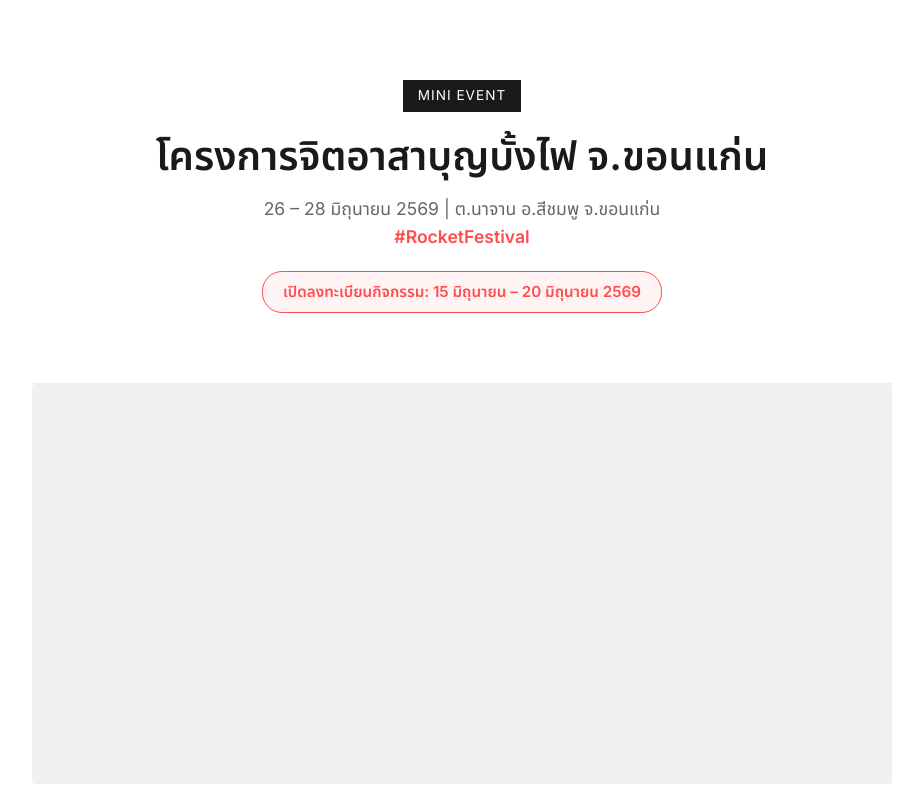
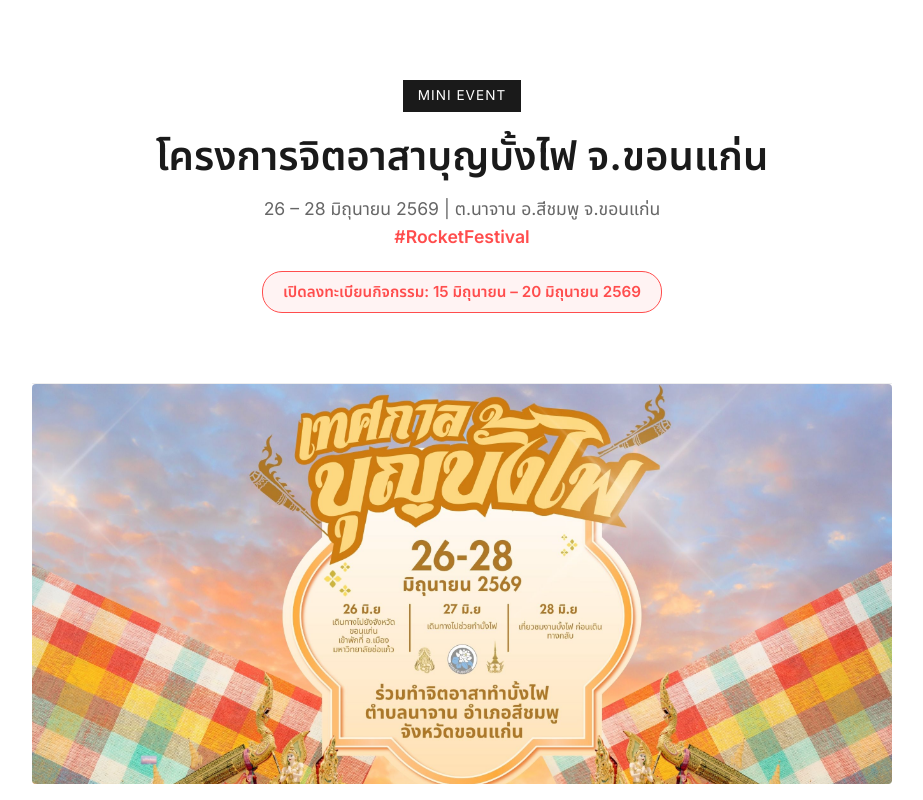
Before and after one commit to bbengcanthr-coder/BCUXSSUXCKU, a plain HTML site: page index.html in a window 1280 px wide. Shown: the top 800 px of the page, without its empty margins (178-1101 px from the left). Drawn offline with Linux system fonts and the light colour scheme.

Commit message:
Update index.html

```diff
--- a/index.html
+++ b/index.html
@@ -97,7 +97,7 @@
             width: 100%;
             height: 400px;
             background-color: #f0f0f0;
-            background-image: url('ปก (2).jpg');
+            background-image: url('สีเหลือง สีฟ้า สนุกสนาน วินเทจ เทศกาล บุญบั้งไฟ Facebook โพสต์.jpg');
             background-size: cover;
             background-position: center;
             border-radius: 4px;
```
